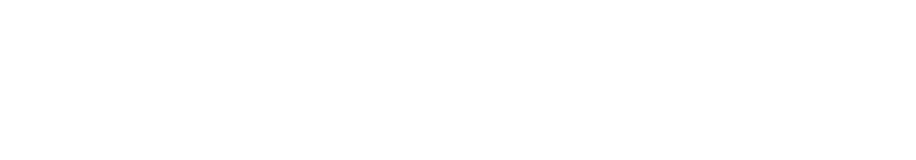
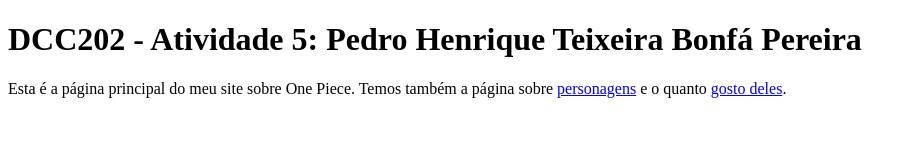
Before and after one commit to ufjf-dcc202/ufjf-dcc202-2023-3-a-atv5-0pedrobonfa, a website: page index.html in a window 1280 px wide. Shown: the whole page, without its empty margins (0-916 px from the left). Drawn offline with Linux system fonts and the light colour scheme.

Commit message:
adiciona main e conteúdo em index.html

```diff
--- a/index.html
+++ b/index.html
@@ -6,6 +6,10 @@
     <title>DCC202 - Atividade 5: Pedro Henrique Teixeira Bonfá Pereira</title>
 </head>
 <body>
+    <main>
+        <h1>DCC202 - Atividade 5: Pedro Henrique Teixeira Bonfá Pereira</h1>
+        <p>Esta é a página principal do meu site sobre One Piece. Temos também a página sobre <a href="personagens.html">personagens</a> e o quanto <a href="preferencias.html">gosto deles</a>.</p>
+    </main>
 
 </body>
 </html>
```
